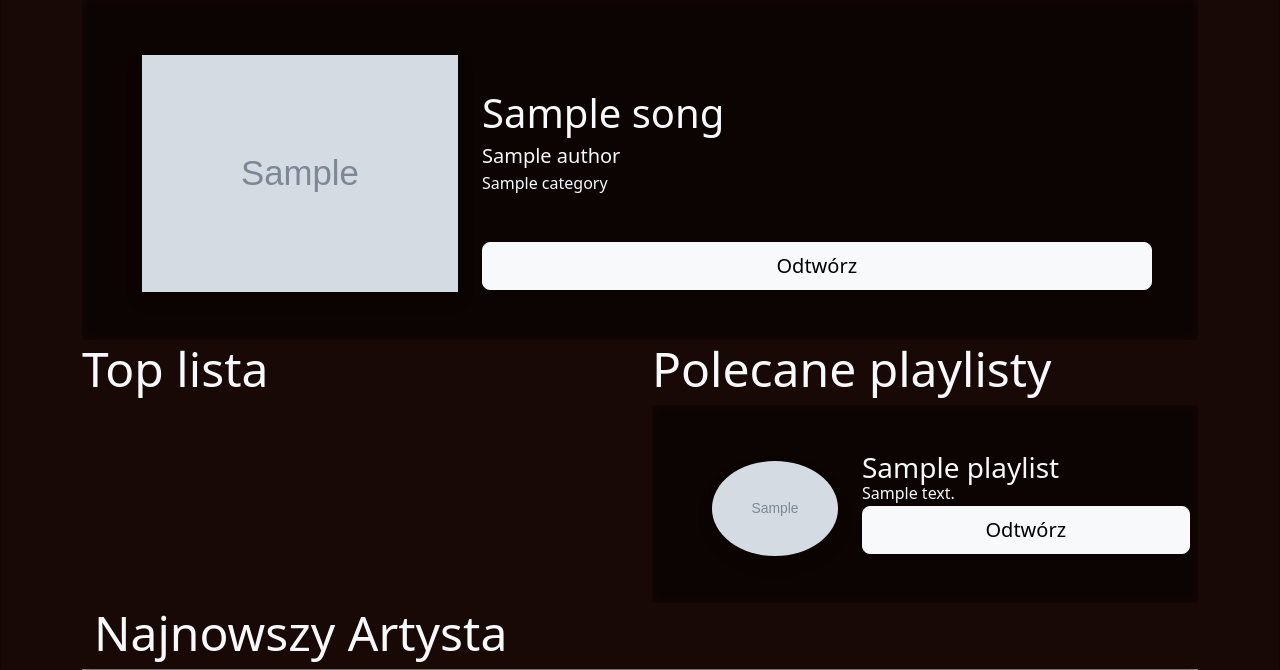
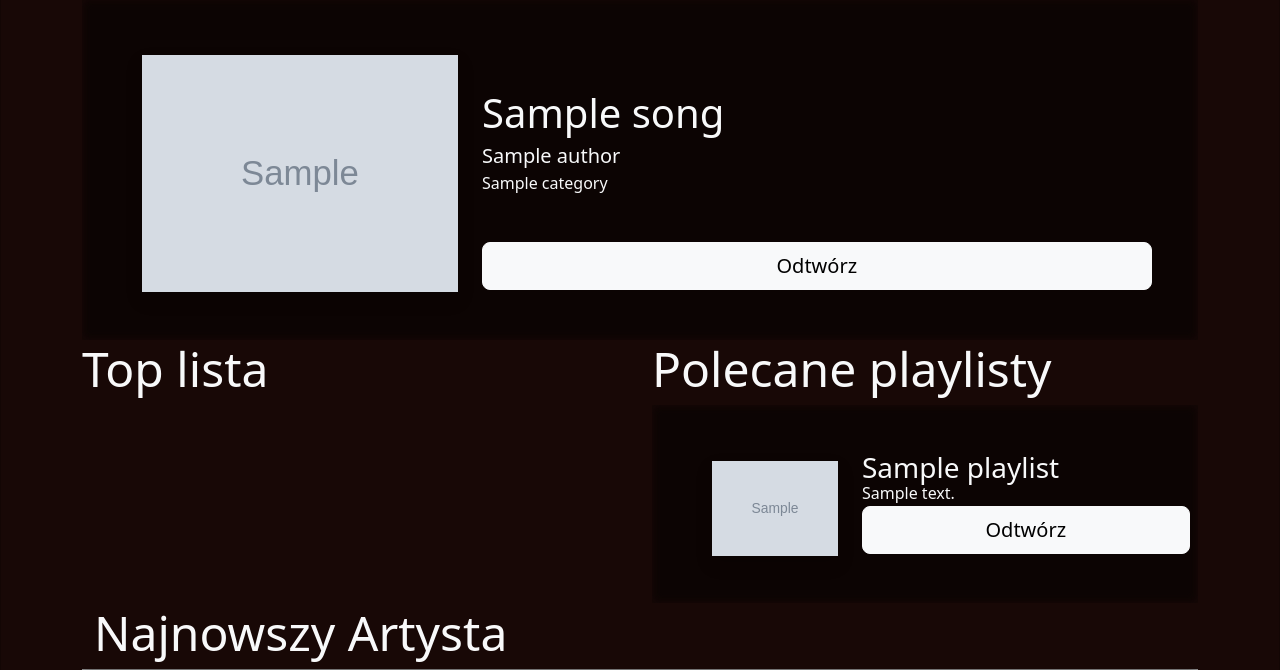
Before and after one commit to rapt8r/songify-project, a Django app: page / in a window 1280 px wide. Shown: the part 128-798 px from the top of the page. Run offline with Django 4.2, Linux system fonts and the light colour scheme; tables that the repository leaves empty hold one stand-in row (values such as "Sample post"); grey boxes marked "Sample" are stand-in pictures; some libraries are stand-ins or nearby versions; grey boxes are pictures that could not be loaded.

Commit message:
deleted rounded borders in track's

```diff
--- a/templates/main/includes/playlist-popular.html
+++ b/templates/main/includes/playlist-popular.html
@@ -7,7 +7,7 @@
                          style="background-image: url({{ author.profile_background.url }}); background-size: cover; background-repeat: no-repeat">
                         <div class="row p-5 align-items-center gy-2" style="backdrop-filter: blur(5px) brightness(50%)">
                             <div class="col-lg-4">
-                                <img src="{{ playlist.playlist_image.url }}" class="img-fluid rounded-50 shadow profile-pic"
+                                <img src="{{ playlist.playlist_image.url }}" class="img-fluid shadow profile-pic"
                                      alt="...">
                             </div>
                             <div class="col-lg-8 text-left card-min-marg-top">
--- a/templates/main/includes/playlist-top-list.html
+++ b/templates/main/includes/playlist-top-list.html
@@ -7,7 +7,7 @@
                          style="background-image: url({{ author.profile_background.url }}); background-size: cover; background-repeat: no-repeat">
                         <div class="row p-5 align-items-center gy-2" style="backdrop-filter: blur(5px) brightness(50%)">
                             <div class="col-lg-4">
-                                <img src="{{ song.cover_image.url }}" class="img-fluid rounded-50 shadow profile-pic"
+                                <img src="{{ song.cover_image.url }}" class="img-fluid shadow profile-pic"
                                      alt="...">
                             </div>
                             <div class="col-lg-8 text-left card-min-marg-top">
```
